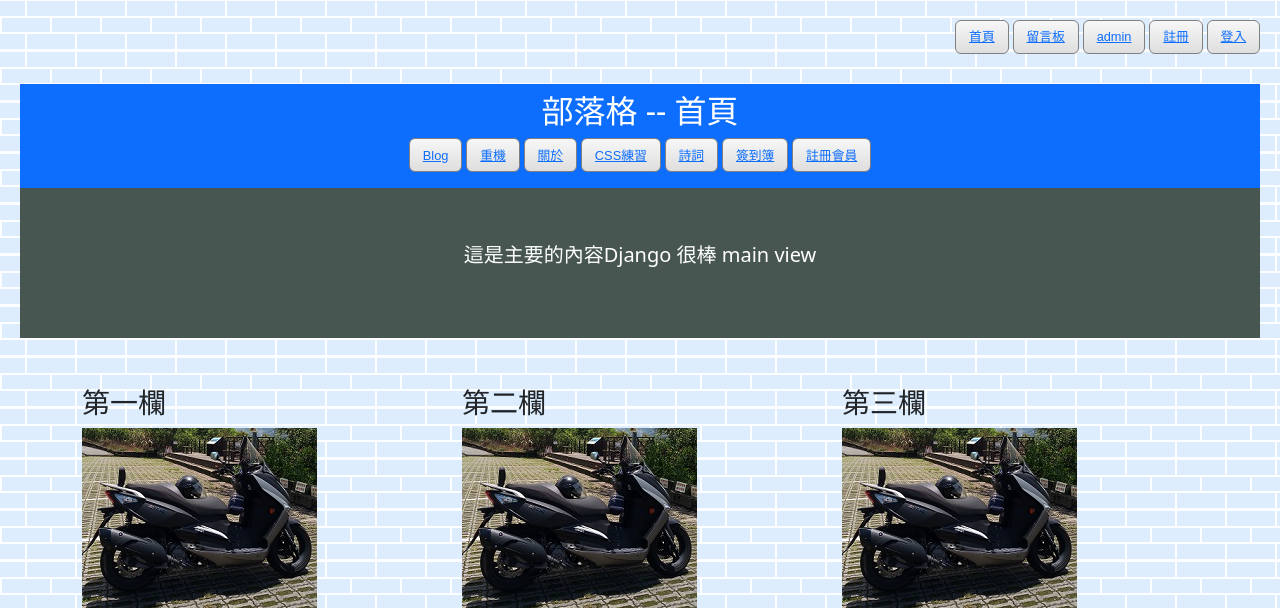
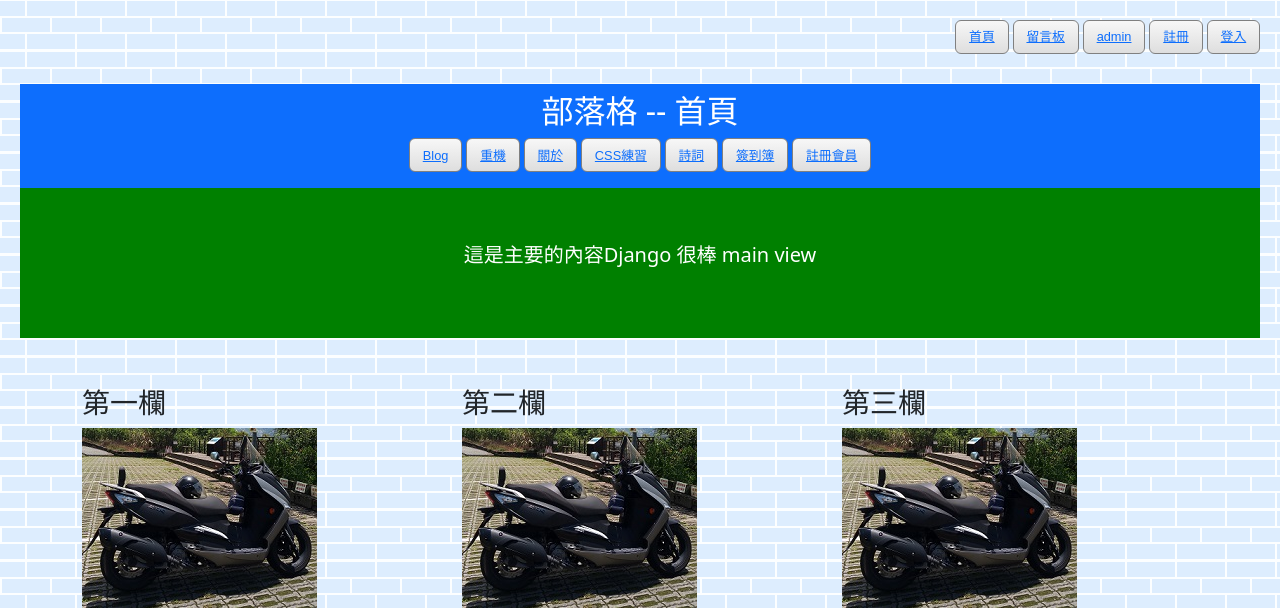
Before and after one commit to mrjasonnlin/jasonn2024, a Django app: page /main/ in a window 1280 px wide. Shown: the top 608 px of the page. Run offline with Django 5.2, Linux system fonts and the light colour scheme.

Commit message:
Update main.css

```diff
--- a/main/static/main/css/main.css
+++ b/main/static/main/css/main.css
@@ -35,7 +35,7 @@ header a:hover {
     text-decoration: underline;
 }
 .slogan {
-    background-color:#485652;
+    background-color:green;
     color:white;
     height:150px;
     display:flex;
```
